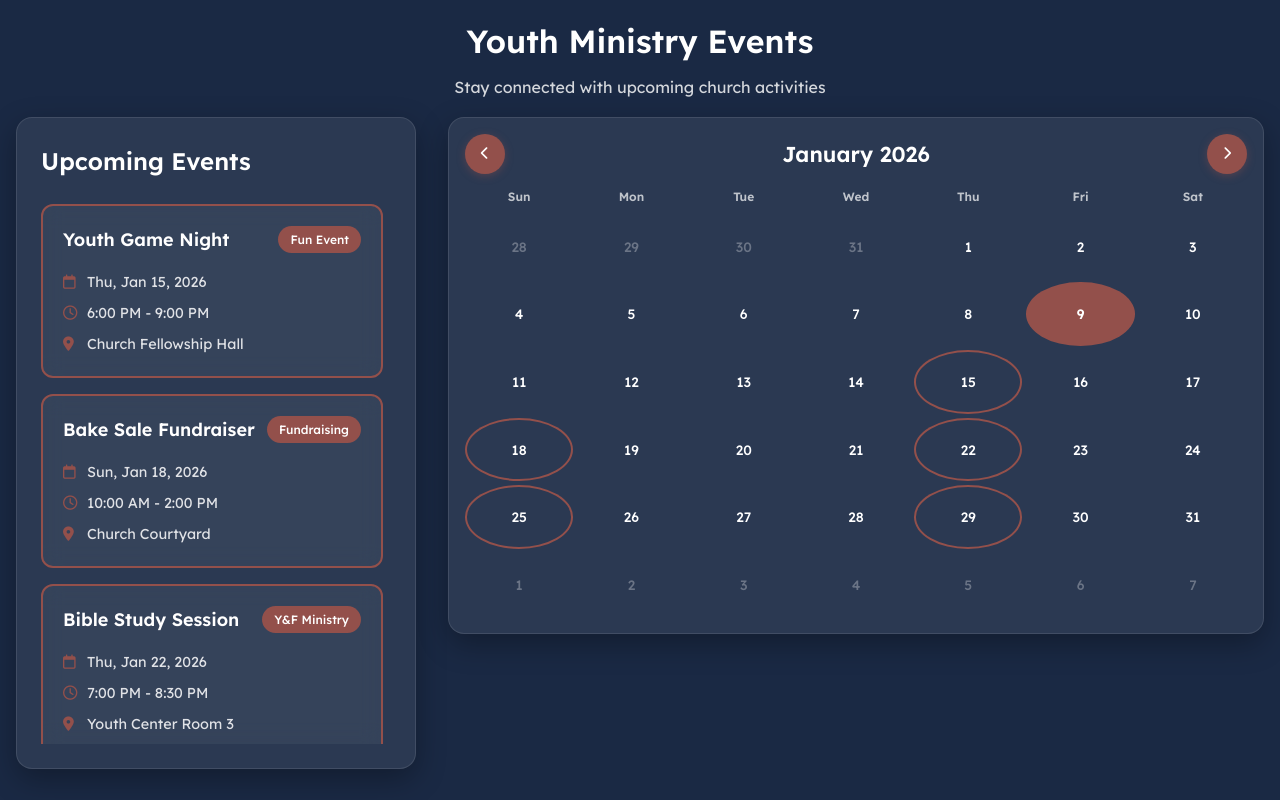
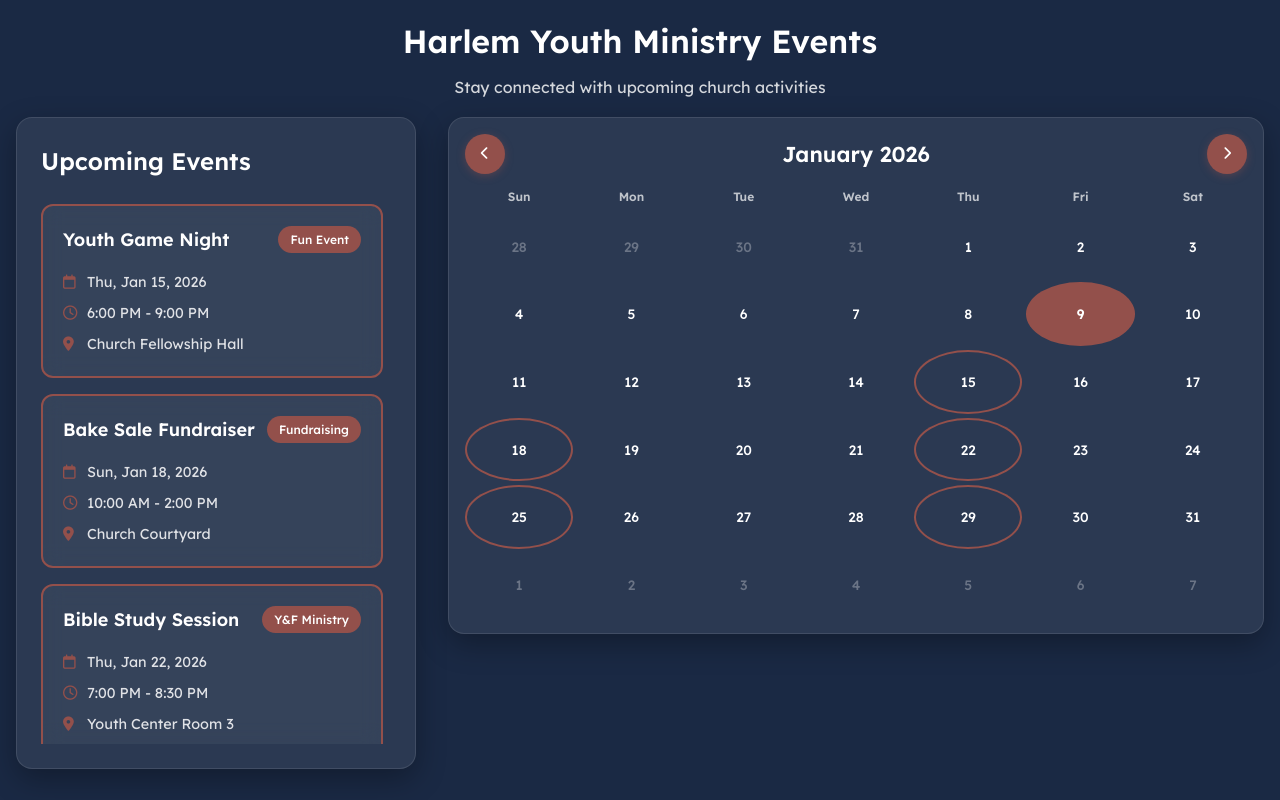
Before and after one commit to kay-134/HarlemY-F, a plain HTML site: page index.html in a window 1280 px wide. Drawn offline with Linux system fonts and the light colour scheme.

Commit message:
Update index.html

```diff
--- a/index.html
+++ b/index.html
@@ -13,7 +13,7 @@
 <body>
     <div class="container">
         <header>
-            <h1>Youth Ministry Events</h1>
+            <h1>Harlem Youth Ministry Events</h1>
             <p class="subtitle">Stay connected with upcoming church activities</p>
         </header>
 
```
